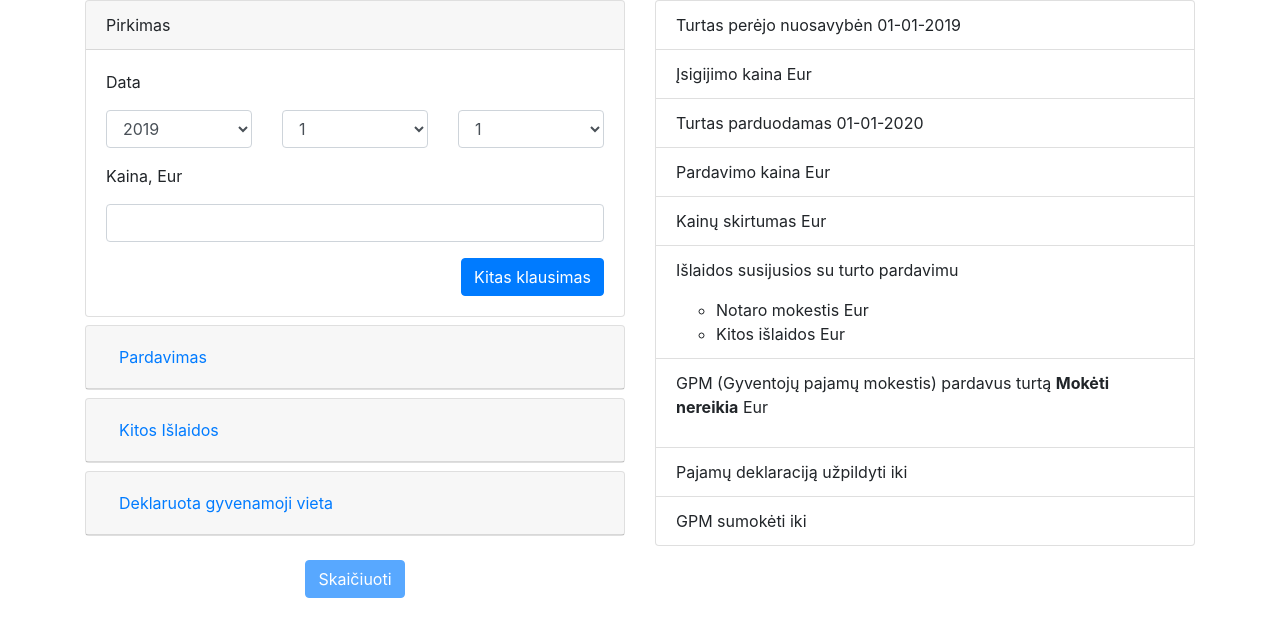
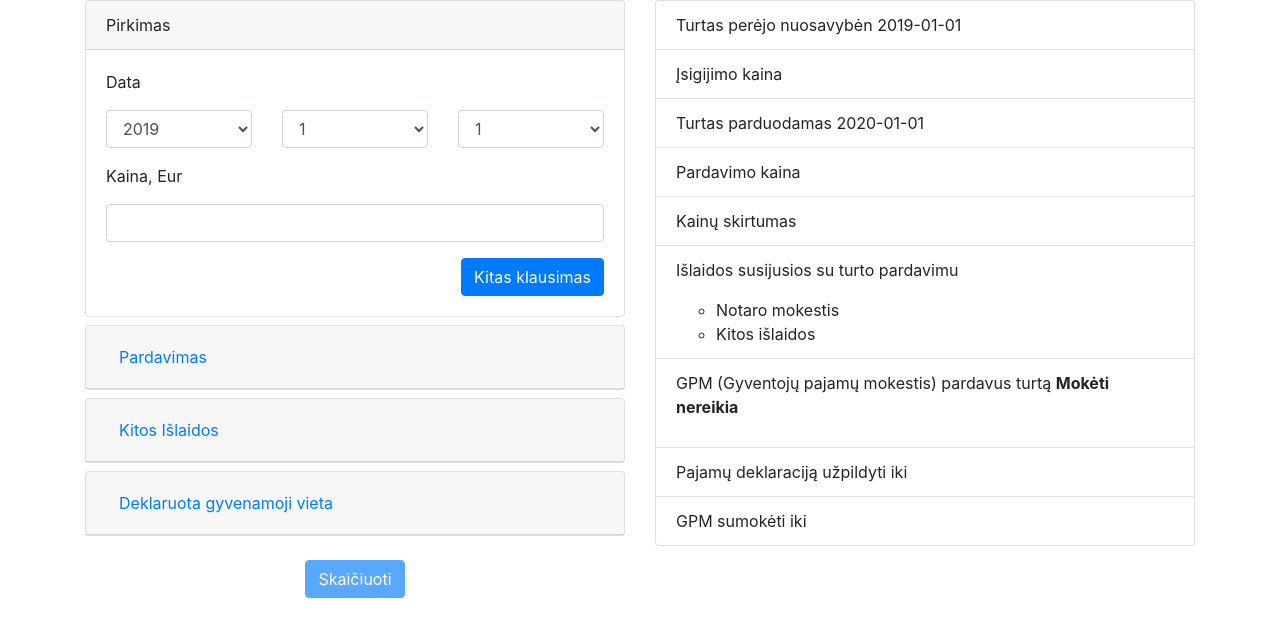
Before and after one commit to horolug/nt-duk, a React (Create React App) app: page / in a window 1280 px wide. Shown: the top 636 px of the page. Built offline with nearby package versions, Linux system fonts and the light colour scheme.

Commit message:
Price suffix displayed only with actual price value

```diff
--- a/src/Components/Form/form.js
+++ b/src/Components/Form/form.js
@@ -78,7 +78,7 @@ class Form extends React.Component {
       notaryFee = parseFloat(notaryFee).toFixed(2)
     } else {
       notaryFee = this.state.customNotaryFee;
-      notaryFee = parseFloat(notaryFee).toFixed(2);
+      // notaryFee = helpers.validPrice( notaryFee );
     }
 
     if (this.state.otherExpenses === ""){
@@ -93,9 +93,9 @@ class Form extends React.Component {
     }
 
     this.setState({
-      taxAmount: taxAmount,
-      priceDiff: priceDiff,
-      notaryFee: notaryFee,
+      taxAmount: helpers.validPrice(taxAmount),
+      priceDiff: helpers.validPrice(priceDiff),
+      notaryFee: helpers.validPrice(notaryFee),
       timeDiff: timeDiff,
       taxDueDate: helpers.taxDueDate(this.state.sellYear),
       taxReportDueDate: helpers.taxReportDueDate(this.state.sellYear),
@@ -159,8 +159,11 @@ class Form extends React.Component {
   }
 
   handleNotaryFee(event){
+    console.log("=====");
+    console.log("typeof notary fee", typeof helpers.validPrice(event.target.value));
+    console.log("=====");
     this.setState({
-      customNotaryFee: event.target.value
+      customNotaryFee: helpers.validPrice(event.target.value)
     });
   }
 
@@ -277,6 +280,7 @@ class Form extends React.Component {
          timeDiff={this.state.timeDiff}
          priceDiff={this.state.priceDiff}
          notaryFee={this.state.notaryFee}
+         customNotaryFee={this.state.customNotaryFee}
          otherExpenses={this.state.otherExpenses}
          taxAmount={this.state.taxAmount}
          taxDueDate={this.state.taxDueDate}
--- a/src/Components/Summary/summary.js
+++ b/src/Components/Summary/summary.js
@@ -16,6 +16,15 @@ class Summary extends React.Component {
     });
   }
 
+  priceSuffix( price ){
+    const suffix = ' Eur';
+
+    if ( typeof price === 'string' || price === ''){
+      return price;
+    }
+    return price + suffix;
+  }
+
   render() {
     let infoOpen = {
       display: 'none'
@@ -28,9 +37,8 @@ class Summary extends React.Component {
 
     const sellString = this.props.sell.year+"-"+this.props.sell.month+"-"+this.props.sell.day;
     const purchaseString = this.props.purchase.year+"-"+this.props.purchase.month+"-"+this.props.purchase.day;
-    let sellDate = moment(sellString).format('DD-MM-YYYY');
-    let purchaseDate = moment(purchaseString).format('DD-MM-YYYY');
-
+    let sellDate = moment(sellString).format('YYYY-MM-DD');
+    let purchaseDate = moment(purchaseString).format('YYYY-MM-DD');
     if (sellDate === "Invalid date") {
       sellDate = <span className="badge badge-warning"> Netinkama data</span>;
     }
@@ -43,23 +51,23 @@ class Summary extends React.Component {
       <div className="form-group">
         <ul className="list-group">
           <li className="list-group-item">Turtas perėjo nuosavybėn {purchaseDate}</li>
-          <li className="list-group-item">Įsigijimo kaina {this.props.purchasePrice} Eur</li>
+          <li className="list-group-item">Įsigijimo kaina {this.priceSuffix( this.props.purchasePrice )}</li>
           <li className="list-group-item">Turtas parduodamas {sellDate}</li>
-          <li className="list-group-item">Pardavimo kaina {this.props.sellPrice} Eur</li>
-          <li className="list-group-item">Kainų skirtumas {this.props.priceDiff} Eur</li>
+          <li className="list-group-item">Pardavimo kaina {this.priceSuffix(this.props.sellPrice)}</li>
+          <li className="list-group-item">Kainų skirtumas {this.priceSuffix(this.props.priceDiff)}</li>
           <li className="list-group-item">
             <p>Išlaidos susijusios su turto pardavimu</p>
             <ul>
               <li>
-                Notaro mokestis {this.props.notaryFee} Eur
+                Notaro mokestis {this.priceSuffix(this.props.notaryFee)}
               </li>
               <li>
-                Kitos išlaidos {this.props.otherExpenses} Eur
+                Kitos išlaidos {this.priceSuffix(this.props.otherExpenses)}
               </li>
             </ul>
           </li>
           <li className="list-group-item">
-            <p>GPM (Gyventojų pajamų mokestis) pardavus turtą <strong>{this.props.taxAmount}</strong> Eur</p>
+            <p>GPM (Gyventojų pajamų mokestis) pardavus turtą <strong> {this.priceSuffix(this.props.taxAmount)}</strong></p>
           </li>
           <li className="list-group-item">Pajamų deklaraciją užpildyti iki {this.props.taxReportDueDate}</li>
           <li className="list-group-item">GPM sumokėti iki {this.props.taxDueDate}</li>
```
